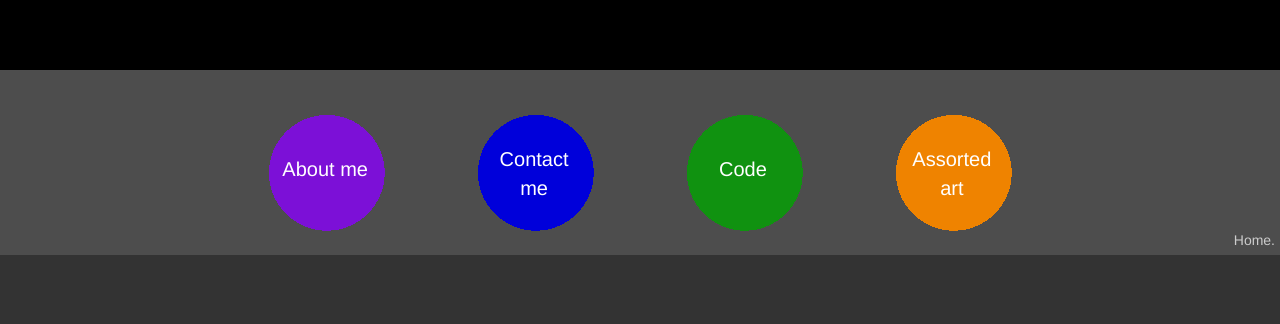
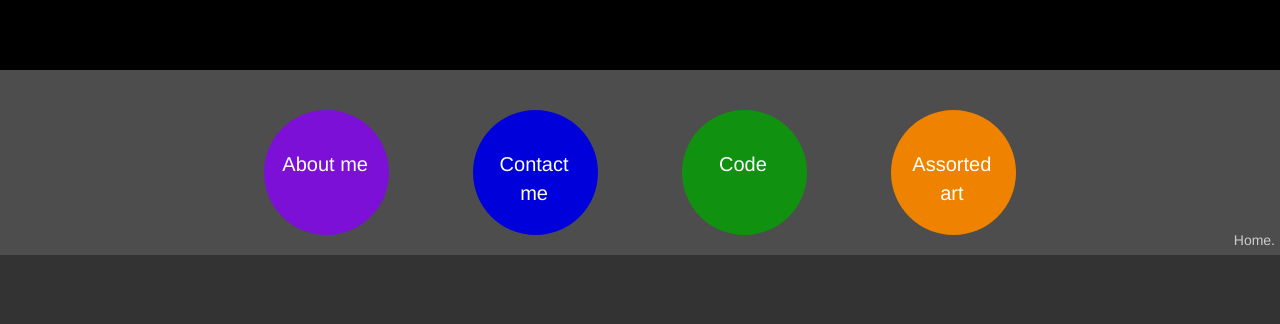
Before and after one commit to LiMina/mina-online, a PHP site: page / in a window 1280 px wide. Shown: the part 545-869 px from the top of the page. Run offline with PHP 8.4, Linux system fonts and the light colour scheme.

Commit message:
Switching from images to CSS drawn circles.

```diff
--- a/css/stylesheet-l.css
+++ b/css/stylesheet-l.css
@@ -38,7 +38,7 @@ footer ul li {
 	background-size: 125px 125px;
 	width: 125px;
 	height: 125px;
-	padding-top: 45px;
+	padding-top: 25px;
 	vertical-align:bottom;
 }
 
@@ -48,23 +48,35 @@ footer ul li div {
 	padding-left: 0;
 	margin-top: 15px;
 	width: 100px;
+	height: 100px;
 }
 
 footer ul li:nth-child(1) {
-	background: url(../img/purple-circle.png) center top;
-	padding-top: 30px;
+	background: rgba(124, 16, 215, 1);
+	-moz-border-radius: 100px;
+	-webkit-border-radius: 100px;
+	border-radius: 100px;
 }
 
 footer ul li:nth-child(2) {
-	background: url(../img/blue-circle.png) center top;
+	background: rgba(0, 0, 218, 1);
+	-moz-border-radius: 100px;
+	-webkit-border-radius: 100px;
+	border-radius: 100px;
 }
 
 footer ul li:nth-child(3) {
-	background: url(../img/green-circle.png) center top;
+	background: rgba(16, 146, 16, 1);
+	-moz-border-radius: 100px;
+	-webkit-border-radius: 100px;
+	border-radius: 100px;
 }
 
 footer ul li:nth-child(4) {
-	background: url(../img/orange-circle.png) center top;
+	background: rgba(239, 131, 0, 1);
+	-moz-border-radius: 100px;
+	-webkit-border-radius: 100px;
+	border-radius: 100px;
 }
 
 /* SPLASH PANEL */
@@ -136,3 +148,10 @@ section#code div#qualifications {
 	text-align: left;
 	width: 50%;
 }
+
+/* art */
+
+section#art div.pbox img {
+	width: auto;
+	height: 180px;
+}
--- a/css/stylesheet-m.css
+++ b/css/stylesheet-m.css
@@ -36,33 +36,43 @@ footer ul li {
 	margin: 20px;
 	width: 90px;
 	height: 90px;
-	padding-top: 22px;
+	padding-top: 30px;
 	vertical-align: bottom;
 }
 
 footer ul li div {
-	width: 70px;
+	width: 90px;
 	margin-right:auto;
 	margin-left: auto;
 	padding-left:0px;
 }
 
 footer ul li:nth-child(1) {
-	background: url(../img/purple-circle-m.png) center top;
-	padding-top:30px;
+	background: rgba(124, 16, 215, 1);
+	-moz-border-radius: 90px;
+	-webkit-border-radius: 90px;
+	border-radius: 90px;
 }
 
 footer ul li:nth-child(2) {
-	background: url(../img/blue-circle-m.png) center top;
+	background: rgba(0, 0, 218, 1);
+	-moz-border-radius: 90px;
+	-webkit-border-radius: 90px;
+	border-radius: 90px;
 }
 
 footer ul li:nth-child(3) {
-	background: url(../img/green-circle-m.png) center top;
-	padding-top: 30px;
+	background: rgba(16, 146, 16, 1);
+	-moz-border-radius: 90px;
+	-webkit-border-radius: 90px;
+	border-radius: 90px;
 }
 
 footer ul li:nth-child(4) {
-	background: url(../img/orange-circle-m.png) center top;
+	background: rgba(239, 131, 0, 1);
+	-moz-border-radius: 90px;
+	-webkit-border-radius: 90px;
+	border-radius: 90px;
 }
 
 /* SPLASH PANEL */
@@ -149,3 +159,8 @@ section#code div#qualifications {
 	text-align: left;
 	width: 100%;
 }
+
+section#art div.pbox img {
+	width: auto;
+	height: 120px;
+}
--- a/css/stylesheet.css
+++ b/css/stylesheet.css
@@ -99,28 +99,37 @@ footer ul li {
 	margin: 5px;
 	width: 90px;
 	height: 90px;
+	padding-top: 20px;
 	vertical-align: bottom;
 	overflow: hidden;
 }
 
 footer ul li:nth-child(1) {
-	background: url(../img/purple-circle-m.png) center top;
-	padding-top:30px;
+	background: rgba(124, 16, 215, 1);
+	-moz-border-radius: 90px;
+	-webkit-border-radius: 90px;
+	border-radius: 90px;
 }
 
 footer ul li:nth-child(2) {
-	background: url(../img/blue-circle-m.png) center top;
-	padding-top:20px;
+	background: rgba(0, 0, 218, 1);
+	-moz-border-radius: 90px;
+	-webkit-border-radius: 90px;
+	border-radius: 90px;
 }
 
 footer ul li:nth-child(3) {
-	background: url(../img/green-circle-m.png) center top;
-	padding-top: 30px;
+	background: rgba(16, 146, 16, 1);
+	-moz-border-radius: 90px;
+	-webkit-border-radius: 90px;
+	border-radius: 90px;
 }
 
 footer ul li:nth-child(4) {
-	background: url(../img/orange-circle-m.png) center top;
-	padding-top: 20px;
+	background: rgba(239, 131, 0, 1);
+	-moz-border-radius: 90px;
+	-webkit-border-radius: 90px;
+	border-radius: 90px;
 }
 
 /*
@@ -323,8 +332,8 @@ section#art div.pbox {
 }
 
 section#art div.pbox img {
-	height: 250px;
 	width: auto;
+	height: 100px;
 	border: #999 solid 1px;
 }
 
--- a/index.php
+++ b/index.php
@@ -72,7 +72,8 @@
 			<h3>Professional:</h3>
 			<strong>Email</strong> - <a href="mailto:li.mina888@berkeley.edu" target=_blank>li.mina888@berkeley.edu</a><br />
 			<strong>Phone</strong> - <a href="tel:7817715366" target=_blank>781-771-5366</a><br />
-			<strong>LinkedIn</strong> - <a href="http://www.linkedin.com/in/limina" target=_blank>Mina Li</a><br><br>
+			<strong>LinkedIn</strong> - <a href="http://www.linkedin.com/in/limina" target=_blank>Mina Li</a><br />
+			<strong>InternMatch</strong> - <a href="http://profiles.internmatch.com/users/209310" target=_blank>Mina Li</a><br /><br />
 			<h3>Personal Life:</h3>
 			<strong>Tumblr</strong> - <a href="http://beautyinyourlines.tumblr.com/" target=_blank>Beauty in Your Lines</a><br>
 			<div id="zen">
@@ -146,10 +147,10 @@
 
 	<footer>
 		<ul>
-			<li class="pulse" style="height:125px;"><a href="#about-me"><div>About me</div></a></li>
-			<li class="pulse" style="height:125px;"><a href="#contact-me"><div>Contact me</div></a></li>
-			<li class="pulse" style="height:125px;"><a href="#code"><div>Code</div></a></li>
-			<li class="pulse" style="height:125px;"><a href="#art"><div>Assorted art</div></a></li>
+			<li class="pulse"><a href="#about-me"><div>About me</div></a></li>
+			<li class="pulse"><a href="#contact-me"><div>Contact me</div></a></li>
+			<li class="pulse"><a href="#code"><div>Code</div></a></li>
+			<li class="pulse"><a href="#art"><div>Assorted art</div></a></li>
 		</ul>
 		<div id="home"><a class="home" href="#home">Home.</a></div>
 	</footer>
--- a/js/nav-pulse.js
+++ b/js/nav-pulse.js
@@ -1,16 +1,16 @@
 $( document ).ready( function() {
 	$(".pulse").click( function() {
-		$(this).siblings(".select").animate({height: "-=20px"}, "slow").removeClass("select");
+		$(this).siblings(".select").animate({marginBottom: "-=20px"}, "slow").removeClass("select");
 		if ( !$(this).hasClass('select') )
 		{
-			$(this).animate({height: "+=20px"}, "slow").addClass("select");
+			$(this).animate({marginBottom: "+=20px"}, "slow").addClass("select");
 		}
 	});
 	$(".home").click(function(){
 		$(".pulse.select").each(function(){
 			if ( $(this).hasClass('select') )
 			{
-				$(this).animate({height: "-=20px"}, "slow").removeClass("select");
+				$(this).animate({marginBottom: "-=20px"}, "slow").removeClass("select");
 			}
 		});
 	});
```
